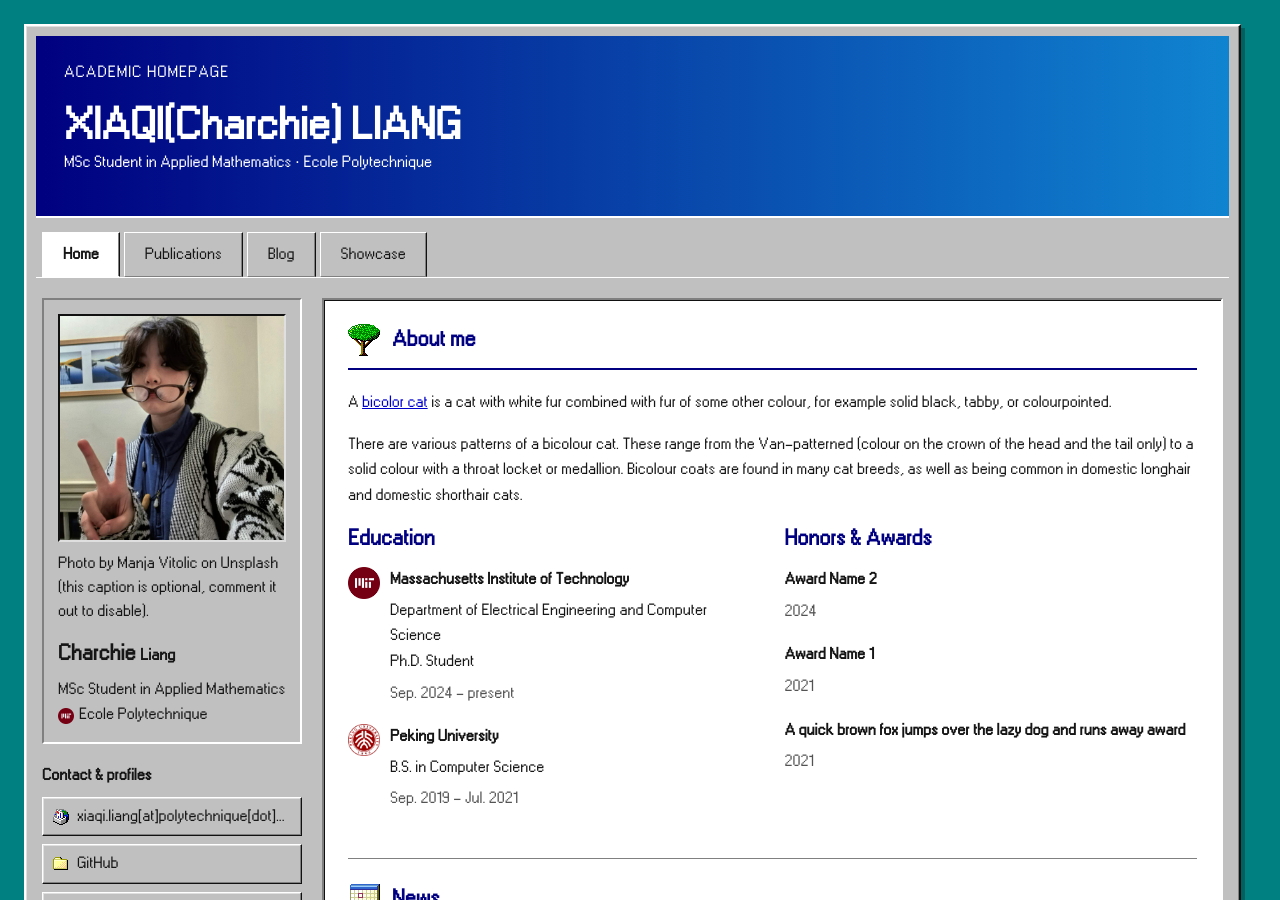
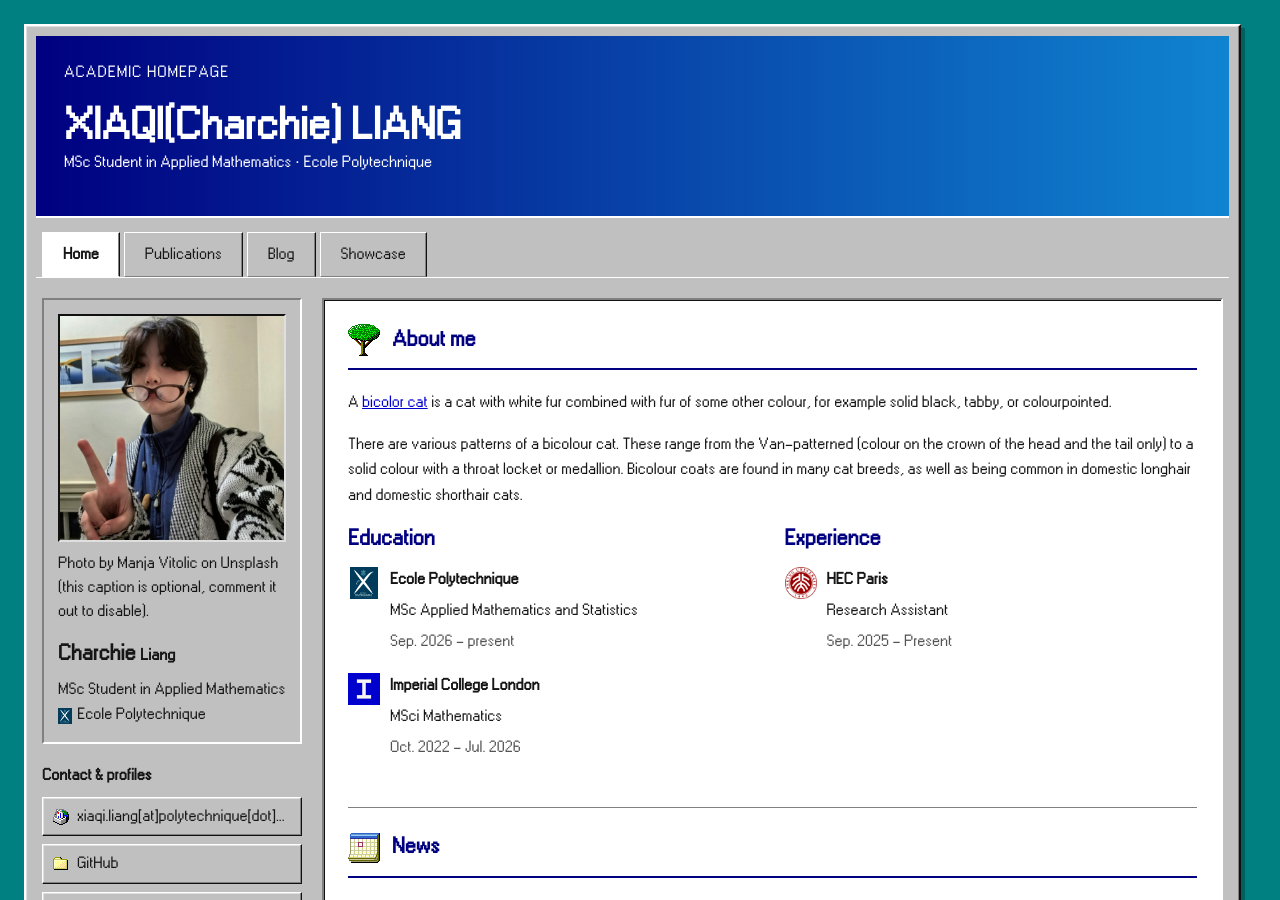
Before and after one commit to XiaqiL/XiaqiL.github.io, a Jekyll site: the page built from index.html, in a window 1280 px wide and 900 px high. Built offline with Jekyll 4.4.1, drawn with Linux system fonts in a browser that asks for light colours; nearby versions of some CDN libraries; a style sheet for code colours, icons or effects is not loaded.

Commit message:
Update profile.yml

```diff
--- a/_data/profile.yml
+++ b/_data/profile.yml
@@ -5,7 +5,7 @@ navbar_name: "XIAQI(Charchie) LIANG"
 positions:
 - name: MSc Student in Applied Mathematics
 - name: Ecole Polytechnique
-  logo: /assets/images/badges/MIT_Social_circle.png  # Logo is optional
+  logo: /assets/images/badges/badge_x.png  # Logo is optional
 
 
 email: "xiaqi.liang[at]polytechnique[dot]edu"
@@ -32,27 +32,26 @@ portrait_caption: >-
   Photo by Manja Vitolic on Unsplash (this caption is optional, comment it out to disable).
 
 education:
-- name: Massachusetts Institute of Technology
-  logo: /assets/images/badges/MIT_Social_circle.png
+- name: Ecole Polytechnique
+  logo: /assets/images/badges/badge_x.png
   position: >-
-    Department of Electrical Engineering and Computer Science <br/>
-    Ph.D. Student
-  date: Sep. 2024 - present
-- name: Peking University
+    MSc Applied Mathematics and Statistics
+  date: Sep. 2026 - present
+- name: Imperial College London
+  logo: /assets/images/badges/badge_imperial.png
+  position: MSci Mathematics
+  date: Oct. 2022 - Jul. 2026
+
+experience:
+- name: HEC Paris
   logo: /assets/images/badges/PKU_red.png
-  position: B.S. in Computer Science
-  date: Sep. 2019 - Jul. 2021
+  position: Research Assistant
+  date: Sep. 2025 - Present
 
-# experience:
-# - name: Peking University
-#   logo: /assets/images/badges/PKU_red.png
-#   position: Research Intern
-#   date: Sep. 2019 - Jul. 2021
-
-awards:
-- name: Award Name 2
-  date: 2024
-- name: Award Name 1
-  date: 2021
-- name: A quick brown fox jumps over the lazy dog and runs away award
-  date: 2021
+#awards:
+#- name: Award Name 2
+# date: 2024
+#- name: Award Name 1
+#  date: 2021
+#- name: A quick brown fox jumps over the lazy dog and runs away award
+#  date: 2021
```
